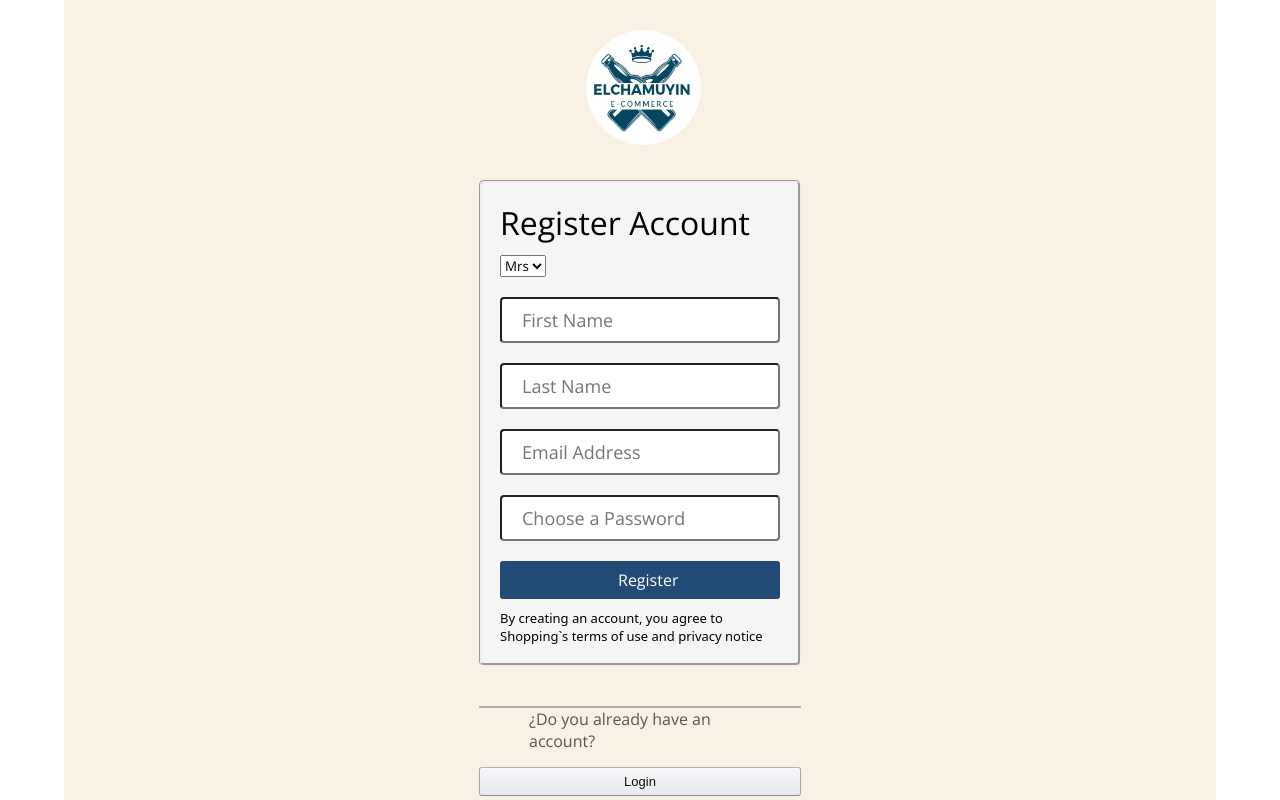
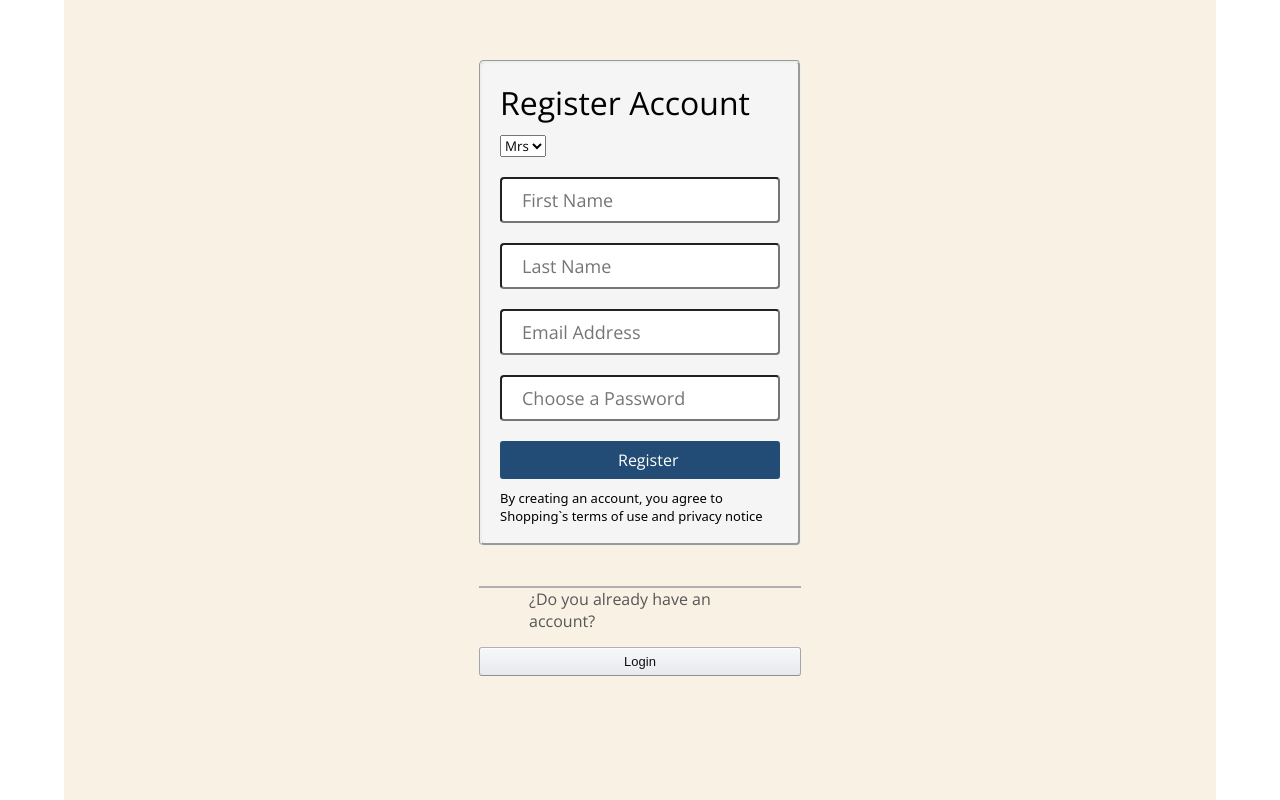
Before and after one commit to Maxioliva/Ecommerce101, a React app: page /register in a window 1280 px wide. Shown: the top 800 px of the page. Built offline with nearby package versions, Linux system fonts and the light colour scheme; no server answers; a web font is replaced by a local one.

Commit message:
logo-colors

```diff
--- a/src/client/components/pages/register/index.tsx
+++ b/src/client/components/pages/register/index.tsx
@@ -3,6 +3,7 @@ import { Link } from 'react-router-dom';
 import { getAssetUrl } from '../../../utils/config';
 import { registerUser } from '../../../utils/resolvers';
 import { User } from '../../../utils/Type';
+import Logo from '../../atoms/logo';
 import './style.scss';
 
 const RegisterForm = () => {
@@ -48,9 +49,7 @@ const RegisterForm = () => {
 
   return (
     <>
-      <div className="formik__header">
-        <img className="login__logo" src={getAssetUrl('./header/logo2.jpg')} alt="section1" />
-      </div>
+      <div className="formik__header"></div>
       <Formik initialValues={initialValues} validate={validate} onSubmit={submitHandler}>
         {({ errors }) => (
           <Form className="form">
```
